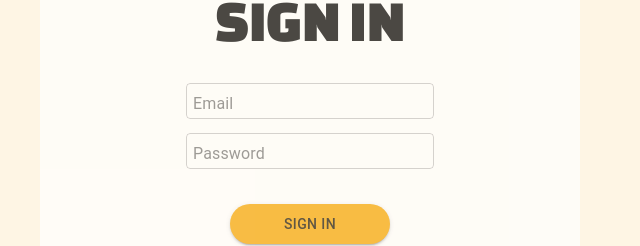
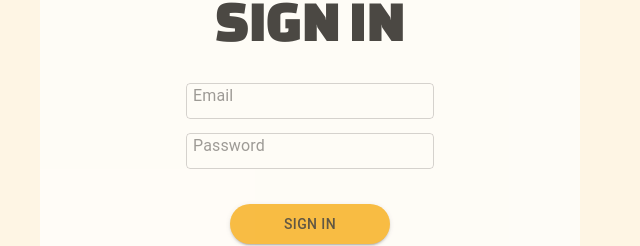
Before and after one commit to 2011-team-heights100/SignBee, a React (Create React App) app: page /signin in a window 1280 px wide. Shown: the part 340-586 px from the top of the page, without its empty margins (0-640 px from the left). Built offline with nearby package versions, Linux system fonts and the light colour scheme; no server answers; what fingerpose, react-animations would draw is missing.

Commit message:
recent changes

```diff
--- a/src/components/UpdateProfile.js
+++ b/src/components/UpdateProfile.js
@@ -89,19 +89,19 @@ export default function UpdateProfile() {
 							<TextField
 								required
 								type="email"
-								// label="Email"
+								label="Email"
 								inputRef={emailRef}
 								defaultValue={currentUser.email}
 							/>
 							<TextField
 								type="password"
-								// label="Password"
+								label="Password"
 								inputRef={passwordRef}
 								placeholder="Leave blank to keep the same"
 							/>
 							<TextField
 								type="password"
-								// label="Confirm Password"
+								label="Confirm Password"
 								inputRef={passwordConfirmRef}
 								placeholder="Leave blank to keep the same"
 							/>
--- a/src/contexts/Theme.js
+++ b/src/contexts/Theme.js
@@ -53,9 +53,12 @@ export default createMuiTheme({
 		},
 		MuiTextField: {
 			root: {
-				padding: 7,
-				height: 50,
-			},
+        padding: 7,
+        height: 50,
+      },
+      label: {
+        marginTop: 5,
+      }
 		},
 	},
 	props: {
@@ -64,7 +67,8 @@ export default createMuiTheme({
 			color: "primary",
 		},
 		MuiTextField: {
-			variant: "outlined",
+      variant: "outlined",
+      size: "small"
 		},
 	},
 });
```
